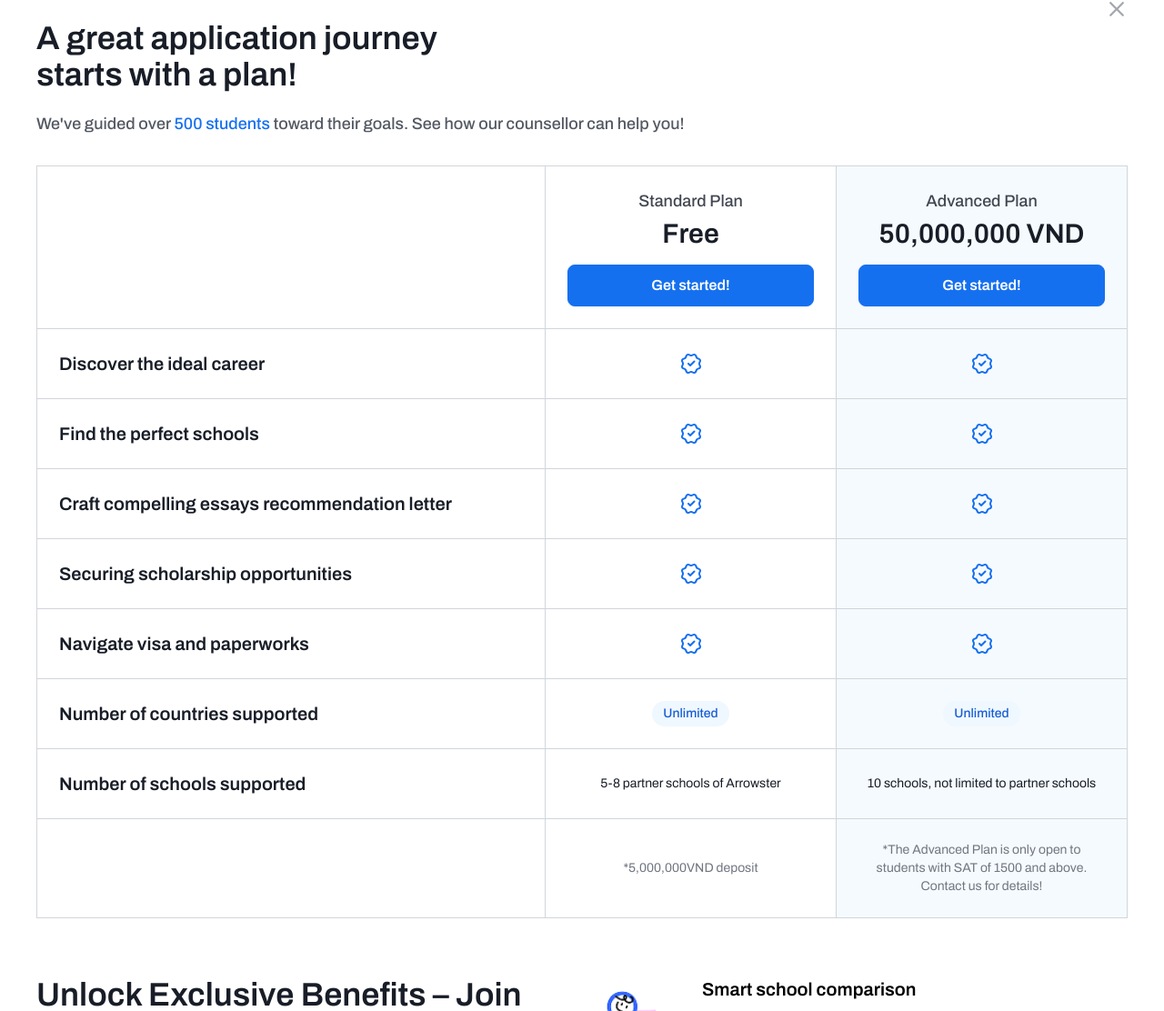
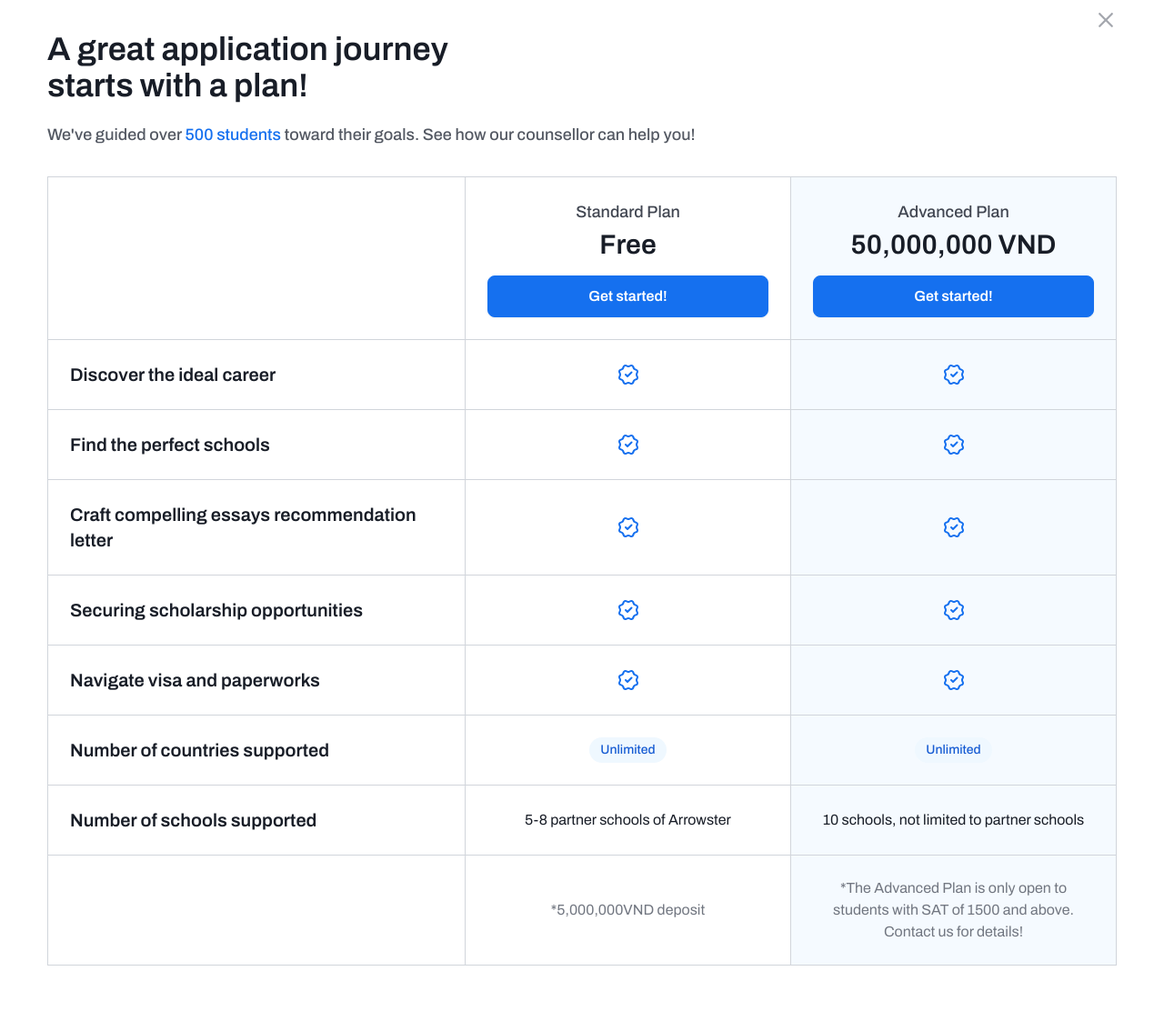
Before and after one commit to AK1-Arwstr-acct/RoadMap, a Nuxt app: page /pricing in a window 1280 px wide. Shown: the part 22-1134 px from the top of the page at 91% size. Built offline with nearby package versions, Linux system fonts and the light colour scheme; no server answers.

Commit message:
pricing layout fix

```diff
--- a/pages/pricing/index.vue
+++ b/pages/pricing/index.vue
@@ -1,6 +1,6 @@
 <template>
   <main>
-    <section class="2xl:max-w-full mx-auto max-w-[1280px] px-10 mt-5">
+    <section class="w-full mx-auto max-w-[1216px] px-5 mt-8">
       <div class="flex justify-end">
         <span
           @click="navigateTo(localePath('/dashboard'))"
@@ -23,9 +23,9 @@
         <table class="w-full border-collapse min-w-[800px]">
           <tbody>
             <tr>
-              <td class="min-w-[500px] w-full"></td>
+              <td class="min-w-[358px] w-full"></td>
               <td
-                class="min-w-80 2xl:min-w-[450px] transition-all ease-in-out duration-150"
+                class="min-w-[358px] max-w-[358px] transition-all ease-in-out duration-150"
                 :class="[selectedPlan === 2 ? 'bg-white' : 'bg-[#F5FAFF]']"
               >
                 <div>
@@ -46,7 +46,7 @@
                 </div>
               </td>
               <td
-                class="min-w-80 2xl:min-w-[450px] transition-all ease-in-out duration-150"
+                class="min-w-[358px] max-w-[358px] transition-all ease-in-out duration-150"
                 :class="[selectedPlan === 1 ? 'bg-white' : 'bg-[#F5FAFF]']"
               >
                 <div>
@@ -70,7 +70,7 @@
             <tr
               v-for="(plan, idx) in plansList"
               :key="idx"
-              class="text-[#181D27] last:text-[#717680] text-sm text-center"
+              class="text-[#181D27] last:text-[#717680] text-center"
             >
               <td>
                 <p class="text-[#181D27] font-semibold sm:text-xl text-start">
@@ -144,7 +144,7 @@
       </div>
     </section>
     <section class="bg-[#1849A9]">
-      <div class="w-full mx-auto max-w-[1280px] px-10 py-24 text-white">
+      <div class="w-full mx-auto max-w-[1216px] px-5 py-24 mt-8 text-white">
         <div>
           <h2 class="text-3xl xl:text-4xl font-semibold mb-5">
             Let’s start your journey together!
@@ -155,7 +155,7 @@
           </p>
         </div>
         <!-- steps -->
-        <div class="grid grid-cols-1 lg:grid-cols-7 gap-5 mt-16">
+        <div class="grid grid-cols-1 lg:grid-cols-8 gap-5 mt-16">
           <div class="lg:col-span-4 flex flex-col gap-6">
             <div
               v-for="(setp, idx) in stepsDetail"
@@ -176,7 +176,7 @@
           </div>
           <div
             ref="formWrapper"
-            class="col-span-3"
+            class="col-span-4"
             :class="{
               '-mt-8': stepCount === 2,
             }"
```
